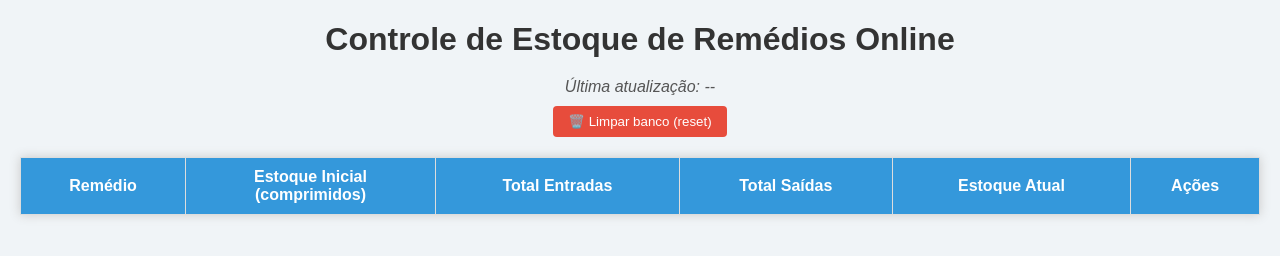
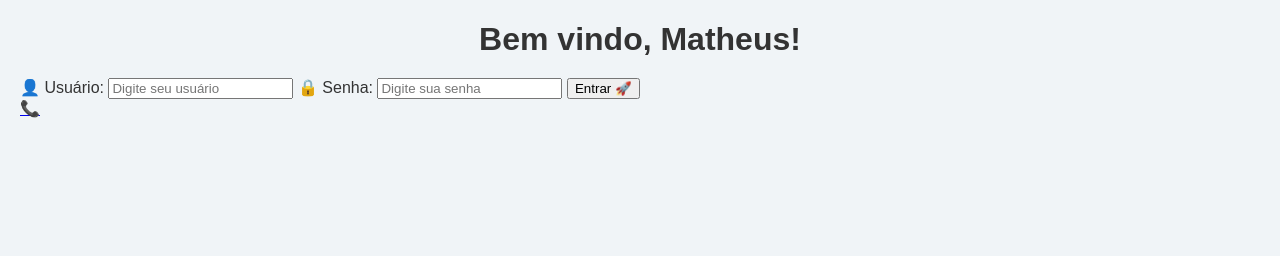
Before and after one commit to RodrigoMeloCosta/R-medios, a plain HTML site: page index.html in a window 1280 px wide. Drawn offline with Linux system fonts and the light colour scheme; no server answers.

Commit message:
index.html

```diff
--- a/index.html
+++ b/index.html
@@ -1,33 +1,56 @@
 <!DOCTYPE html>
-<html lang="pt-BR">
+<html lang="pt-BR" >
 <head>
   <meta charset="UTF-8" />
   <meta name="viewport" content="width=device-width, initial-scale=1" />
-  <title>Controle de Estoque de Remédios Online</title>
+  <title>🔐 Login - Controle de Remédios</title>
   <link rel="stylesheet" href="style.css" />
-  <!-- Firebase SDKs -->
-  <script src="https://www.gstatic.com/firebasejs/9.22.0/firebase-app-compat.js"></script>
-  <script src="https://www.gstatic.com/firebasejs/9.22.0/firebase-database-compat.js"></script>
 </head>
 <body>
 
-  <h1>Controle de Estoque de Remédios Online</h1>
-  <div id="last-update">Última atualização: --</div>
-  <button id="reset">🗑️ Limpar banco (reset)</button>
+  <div id="login-screen" class="screen">
+    <div class="login-box" role="main" aria-label="Formulário de login">
+      <h1> <center> Bem vindo, Matheus!</h1>
+      <form id="login-form" autocomplete="off">
+        <label for="username">👤 Usuário:</label>
+        <input type="text" id="username" name="username" placeholder="Digite seu usuário" required autocomplete="username" />
+
+        <label for="password">🔒 Senha:</label>
+        <input type="password" id="password" name="password" placeholder="Digite sua senha" required autocomplete="current-password" />
+
+        <button type="submit" aria-label="Entrar no sistema">Entrar 🚀</button>
+        <div id="login-error" class="error-message" role="alert" aria-live="assertive"></div>
+      </form>
+    </div>
+  </div>
+
+  <div id="controle-screen" class="screen" style="display:none;" role="main" aria-label="Controle de estoque de remédios">
+    <div class="header-controle">
+      <h1>💊 Controle de Estoque de Remédios</h1>
+      <button id="toggle-theme" aria-label="Alternar modo claro e escuro">🌗 Modo Claro/Escuro</button>
+    </div>
+    <div id="last-update" aria-live="polite">Última atualização: --</div>
+    <button id="reset" aria-label="Resetar estoque">🗑️ Resetar Estoque</button>
 
     <table aria-label="Tabela de controle de estoque de remédios">
       <thead>
         <tr>
-        <th>Remédio</th>
-        <th>Estoque Inicial<br>(comprimidos)</th>
-        <th>Total Entradas</th>
-        <th>Total Saídas</th>
-        <th>Estoque Atual</th>
-        <th>Ações</th>
+          <th scope="col">Remédio</th>
+          <th scope="col">Estoque Inicial (comprimidos)</th>
+          <th scope="col">Total Entradas</th>
+          <th scope="col">Total Saídas</th>
+          <th scope="col">Estoque Atual</th>
+          <th scope="col">Ações</th>
         </tr>
       </thead>
       <tbody id="meds-table-body"></tbody>
     </table>
+  </div>
+
+  <!-- Botão de contato telefone -->
+  <a href="https://wa.me/5562991125182" target="_blank" rel="noopener noreferrer" class="whatsapp-btn" aria-label="Contato WhatsApp">
+    📞
+  </a>
 
   <script src="script.js"></script>
 </body>
```
Lines whose indentation alone changed are shown as unchanged.
